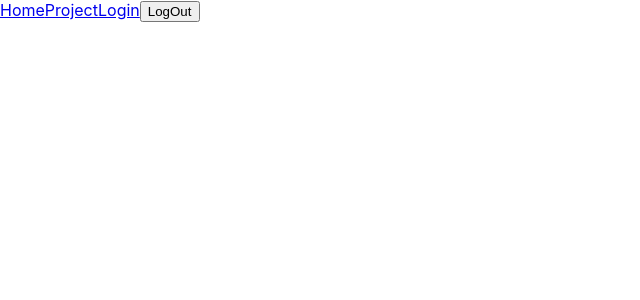
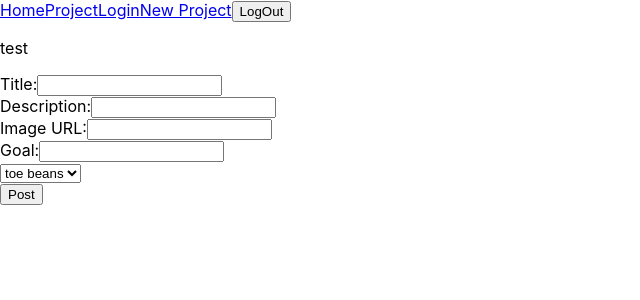
Before and after one commit to hellokirilee/crowdfunding, a React (Create React App) app: page /new-project in a window 1280 px wide. Shown: the top 300 px of the page, without its empty margins (0-640 px from the left). Built offline with nearby package versions, Linux system fonts and the light colour scheme.

Commit message:
updating so I can get some help

```diff
--- a/src/App.js
+++ b/src/App.js
@@ -6,6 +6,7 @@ import ProjectPage from "./pages/ProjectPage";
 import "./App.css";
 import LoginPage from "./pages/LoginPage";
 import JoinPage from "./pages/JoinPage";
+import NewProjectPage from "./pages/NewProjectPage";
 
 function App() {
   return (
@@ -22,6 +23,9 @@ function App() {
           <Route path="/join">
             <JoinPage />
           </Route>
+          <Route path="/new-project">
+            <NewProjectPage />
+          </Route>
           <Route path="/">
             <Home />
           </Route>
--- a/src/components/Nav/Nav.jsx
+++ b/src/components/Nav/Nav.jsx
@@ -14,6 +14,7 @@ function Nav() {
       <Link to="/">Home</Link>
       <Link to="/project">Project</Link>
       <Link to="/login">Login</Link>
+      <Link to="/new-project">New Project</Link>
       <button type="submit" onClick={logout}>
         LogOut
       </button>
--- /dev/null
+++ b/src/components/ProjectForm/ProjectForm.jsx
@@ -0,0 +1,87 @@
+import React, { useState } from "react";
+import { useHistory } from "react-router-dom";
+import getToken from "../../utils/getToken";
+
+function ProjectForm() {
+  //variables
+
+  const date = new Date();
+
+  const [Project, setProject] = useState({
+    title: "",
+    description: "",
+    image: "",
+    goal: "",
+    date_created: date.toISOString(),
+    is_open: true,
+    category: "toe beans",
+    owner: {},
+  });
+
+  const history = useHistory();
+
+  const handleChange = (e) => {
+    const { id, value } = e.target;
+    setProject((prevProject) => ({
+      ...prevProject,
+      [id]: value,
+    }));
+  };
+
+  const postData = async () => {
+    const response = await fetch(`${process.env.REACT_APP_API_URL}content/`, {
+      method: "post",
+      headers: {
+        Authorization: `Token ${getToken()}`,
+        "Content-Type": "application/json",
+      },
+      body: JSON.stringify(Project),
+    });
+    return response.json();
+  };
+  //checks that there is value before submitting
+  const handleSubmit = (e) => {
+    e.preventDefault();
+    postData();
+
+    //Redirect to Posted Project
+    history.push("/");
+  };
+
+  // set user to creator
+  // update image library
+
+  //template
+  return (
+    <form>
+      <div className="form-box">
+        <label htmlFor="title">Title:</label>
+        <input type="text" id="title" onChange={handleChange} />
+      </div>
+      <div className="form-box-large">
+        <label htmlFor="description">Description:</label>
+        <input type="description" id="description" onChange={handleChange} />
+      </div>
+      <div className="form-box">
+        <label htmlFor="image">Image URL:</label>
+        <input type="url" id="image" onChange={handleChange} />
+      </div>
+      <div className="form-box">
+        <label htmlFor="goal">Goal:</label>
+        <input type="text" id="goal" onChange={handleChange} />
+      </div>
+      <div className="form-select">
+        <select id="category" onChange={handleChange}>
+          <option value="toe beans">toe beans</option>
+          <option value="long boi">long boi</option>
+          <option value="big chonk">big chonk</option>
+        </select>
+      </div>
+      <button className="form-submit" type="submit" onClick={handleSubmit}>
+        Post
+      </button>
+    </form>
+  );
+}
+
+export default ProjectForm;
--- /dev/null
+++ b/src/pages/NewProjectPage.jsx
@@ -0,0 +1,13 @@
+import React from "react";
+import ProjectForm from "../components/ProjectForm/ProjectForm";
+
+function NewProjectPage() {
+  return (
+    <div>
+      <p>test</p>
+      <ProjectForm />
+    </div>
+  );
+}
+
+export default NewProjectPage;
--- /dev/null
+++ b/src/utils/getUserID.js
@@ -0,0 +1,5 @@
+function getUserID() {
+  return localStorage.getItem("user_id");
+}
+
+export default getUserID;
```
Also changed, not shown: src/components/PledgeForm/PledgeForm.jsx (added, +66 -0 lines), src/components/UserProfile/UserProfile.jsx (+66 -0 lines), src/components/UserProfile/UserProfile.css (added).
